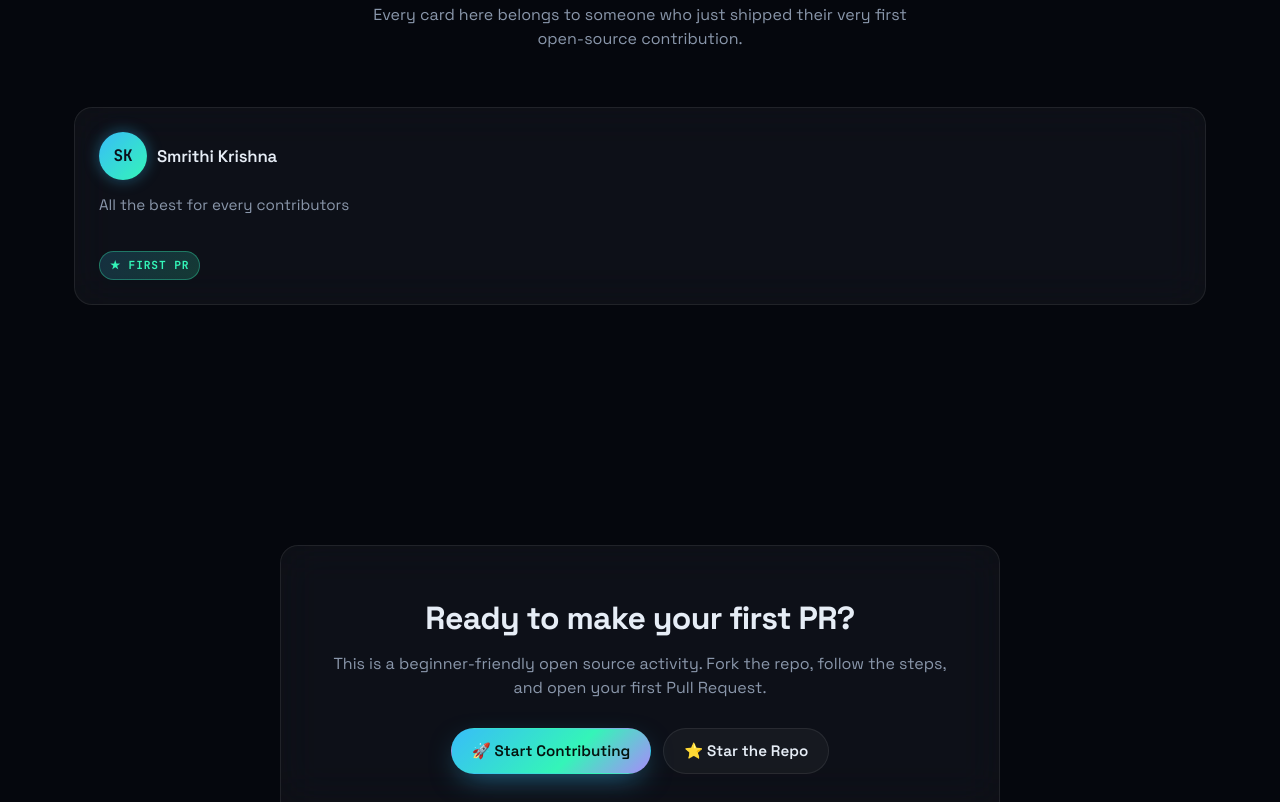
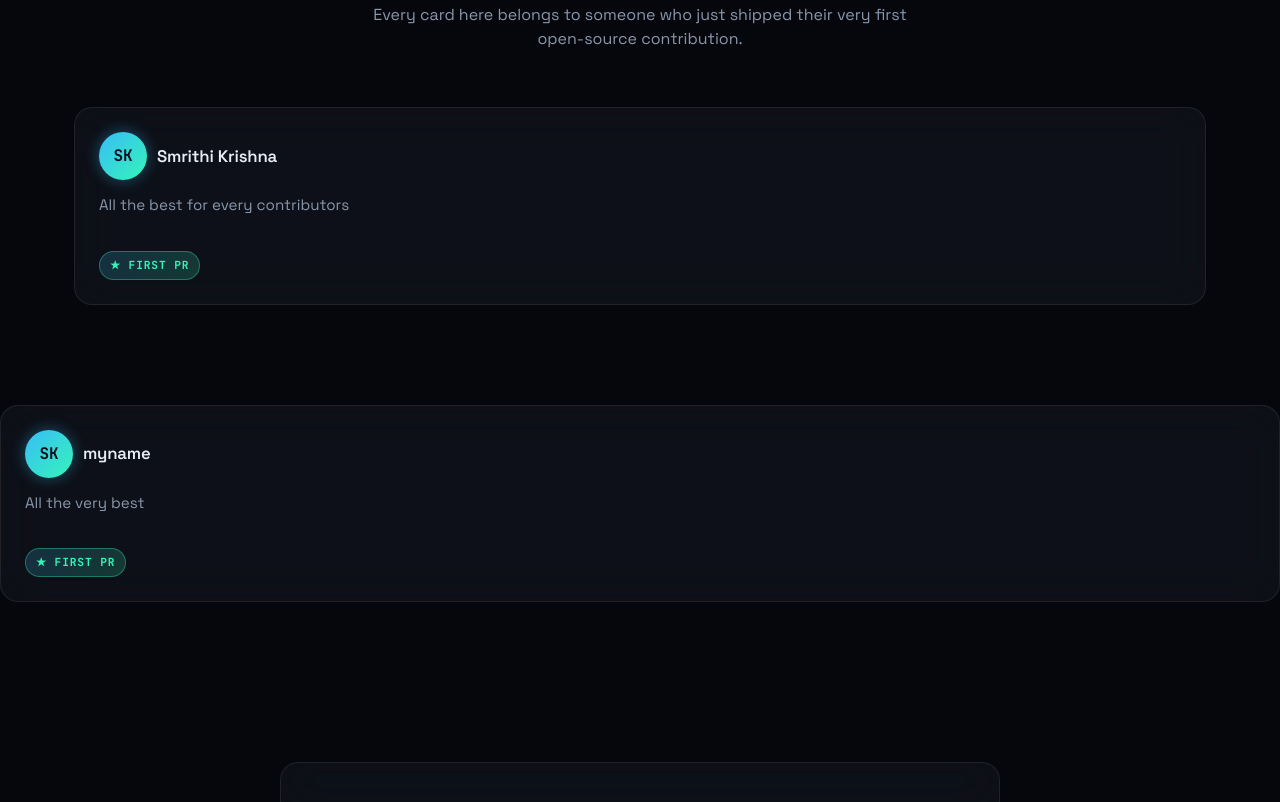
Before and after one commit to Smrithi-krishna/first-pr-celebration-wall, a plain HTML site: page index.html in a window 1280 px wide. Shown: the part 1653-2455 px from the top of the page. Drawn offline with Linux system fonts and the light colour scheme.

Commit message:
Update index.html

```diff
--- a/index.html
+++ b/index.html
@@ -148,6 +148,20 @@
       </div>
     </section>
 
+    <div class="wall" id="wall">
+        <div class="card">
+          <div class="card-head">
+            <div class="avatar">SK</div>
+            <div class="card-name">myname</div>
+          </div>
+
+          <p class="card-msg">All the very best</p>
+
+          <span class="first-pr-badge">★ FIRST PR</span>
+        </div>
+      </div>
+    </section>
+
     <!-- CONTRIBUTE -->
     <section id="contribute" class="section">
       <section id="contribute" class="section">
```
